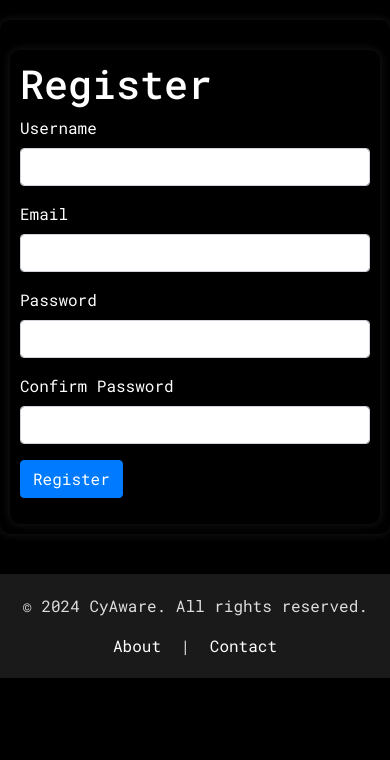
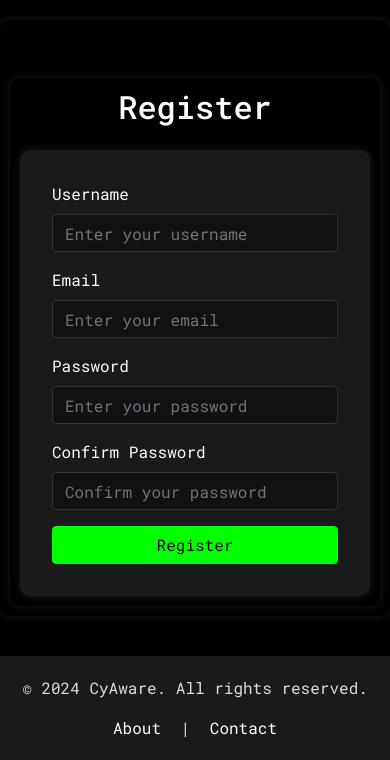
Before and after one commit to drent-z/cyaware, a Flask app: page /register in a window 390 px wide. Shown: the part 90-850 px from the top of the page. Before the commit the page ends 768 px from the top, so only its background shows below. Run offline with Flask 3, Linux system fonts and the light colour scheme; some libraries are stand-ins or nearby versions.

Commit message:
a lot of stuff
consistent look across all pages, with improved mobile responsiveness and the added hacker-esque animation for the sandwich button. form styles are also consistent across the contact, login, and register pages.

```diff
--- a/app/static/scripts.js
+++ b/app/static/scripts.js
@@ -20,4 +20,21 @@ document.addEventListener('DOMContentLoaded', (event) => {
             }, 1000); // Ensure the fade-out animation completes before removing
         });
     });
+
+    // Toggle Navbar
+    const navbarToggle = document.getElementById('navbar-toggle');
+    const navLinks = document.getElementById('nav-links');
+
+    navbarToggle.addEventListener('click', function() {
+        if (navLinks.style.display === 'block') {
+            navLinks.style.display = 'none';
+        } else {
+            navLinks.style.display = 'block';
+            // Hacker-esque animation
+            navLinks.classList.add('animate__animated', 'animate__fadeInDown');
+            setTimeout(() => {
+                navLinks.classList.remove('animate__animated', 'animate__fadeInDown');
+            }, 1000);
+        }
+    });
 });
--- a/app/static/styles.css
+++ b/app/static/styles.css
@@ -348,6 +348,7 @@ footer {
     border-color: #ff00ff;
     color: #fff;
 }
+
 .navbar-toggler {
     border: none;
     background: none;
--- a/app/templates/login.html
+++ b/app/templates/login.html
@@ -5,7 +5,7 @@
     <div class="row justify-content-center">
         <div class="col-md-6">
             <h2 class="text-center mb-4">Login</h2>
-            <form action="{{ url_for('login') }}" method="POST">
+            <form action="{{ url_for('login') }}" method="POST" class="contact-form">
                 {{ form.hidden_tag() }}
                 <div class="form-group">
                     {{ form.email.label(class="form-label") }}
--- a/app/templates/register.html
+++ b/app/templates/register.html
@@ -1,28 +1,29 @@
-<!-- app/templates/register.html -->
 {% extends "layout.html" %}
 
 {% block title %}Register{% endblock %}
 
 {% block content %}
-    <div class="container">
-        <h1>Register</h1>
-        <form method="POST" action="{{ url_for('register') }}">
+    <div class="container mt-5">
+        <div class="row justify-content-center">
+            <div class="col-md-6">
+                <h2 class="text-center mb-4">Register</h2>
+                <form action="{{ url_for('register') }}" method="POST" class="contact-form">
                     {{ form.hidden_tag() }}
                     <div class="form-group">
-                {{ form.username.label }} {{ form.username(size=32, class_="form-control") }}
+                        {{ form.username.label }} {{ form.username(class="form-control", placeholder="Enter your username") }}
                     </div>
                     <div class="form-group">
-                {{ form.email.label }} {{ form.email(size=32, class_="form-control") }}
+                        {{ form.email.label }} {{ form.email(class="form-control", placeholder="Enter your email") }}
                     </div>
                     <div class="form-group">
-                {{ form.password.label }} {{ form.password(size=32, class_="form-control") }}
+                        {{ form.password.label }} {{ form.password(class="form-control", placeholder="Enter your password") }}
                     </div>
                     <div class="form-group">
-                {{ form.confirm_password.label }} {{ form.confirm_password(size=32, class_="form-control") }}
+                        {{ form.confirm_password.label }} {{ form.confirm_password(class="form-control", placeholder="Confirm your password") }}
                     </div>
-            <div class="form-group">
-                {{ form.submit(class_="btn btn-primary") }}
-            </div>
+                    <button type="submit" class="btn btn-primary btn-block">Register</button>
                 </form>
             </div>
+        </div>
+    </div>
 {% endblock %}
```
Also changed, not shown: app/templates/index.html (+2 -11 lines). Lines whose indentation alone changed are shown as unchanged.
